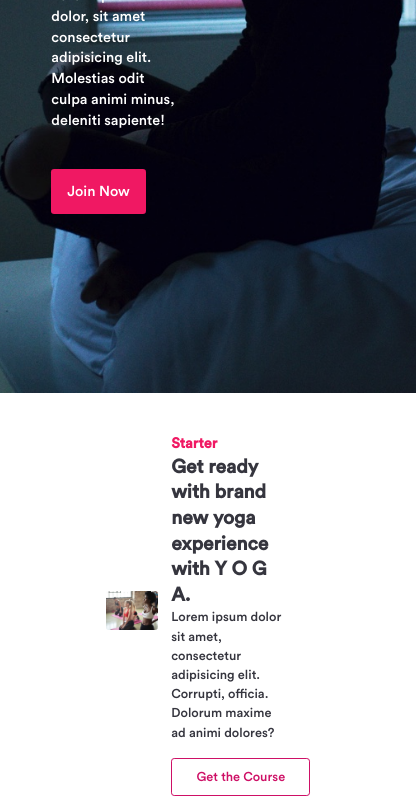
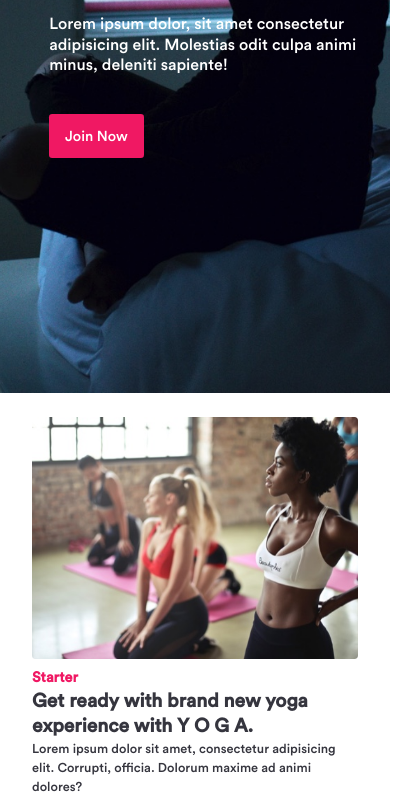
Before and after one commit to ruslancik/yoga, a website: page index.html in a window 390 px wide. Shown: the part 451-1261 px from the top of the page, 416 px wide, since content can reach past the window. Drawn offline with Linux system fonts and the light colour scheme.

Commit message:
media queris

```diff
--- a/index.html
+++ b/index.html
@@ -29,7 +29,7 @@
         <div id="container" class="section-features">
 
             <div class="row">
-                <div class="card card__right ">
+                <div class="card">
                     <div class="col-1-of-2">
                         <div class="card-image">
                                 <img src="img/course-img4.jpg" alt="girl doing yoga">
@@ -48,7 +48,7 @@
             </div>
 
             <div class="row">
-                <div class="card card__right ">
+                <div class="card card__reverse">
 
                         <div class="col-1-of-2">
                                 <div class="card-content ">
@@ -68,7 +68,7 @@
             </div>
 
                <div class="row">
-                    <div class="card card__right">
+                    <div class="card">
                             <div class="col-1-of-2">
                                 <div class="card-image">
                                         <img src="img/course-img2.jpg" alt="girl doing yoga">
@@ -327,7 +327,7 @@
                 </div>
 
                 <div class="row">
-                    <div class="card">
+                    <div class="card card__reverse">
                         <div class="col-1-of-2">
                             <div class="card-content">
                                 <h5 class="heading-5 text-primary">Experienced</h5>
--- a/sass/base/_base.scss
+++ b/sass/base/_base.scss
@@ -35,6 +35,12 @@ body {
 #container{
     width: 80%;
     margin: 0 auto;
+    @include respond(tab-port) { // width < 900?
+        width: 90%;
+    }
+    @include respond(phone) { // width < 900?
+        width: 100%;
+    }
 }
 
 a {
--- a/sass/layout/_blogpost.scss
+++ b/sass/layout/_blogpost.scss
@@ -8,7 +8,10 @@
 
     &__img {
         height: 13rem;
-         width: 100%
+         width: 100%;
+         @include respond(phone) {
+            height: 20rem;
+        }
     }
 
     &__content{
--- a/sass/layout/_feature.scss
+++ b/sass/layout/_feature.scss
@@ -5,13 +5,24 @@
     display: flex;
     justify-content: center;
     align-items: center;
+    @include respond(tab-port) { // width < 900?
+        flex-direction: column;
+        margin: 3rem 1rem;
+    }
 
+    &__reverse {
+        @include respond(tab-port) { // width < 900?
+            flex-direction: column-reverse;
+        }
+    }
     &-image {
         width: 80%;
         display: flex;
         justify-content: center;
         align-items: center;
-
+        @include respond(phone) { // width < 900?
+            width: 100%;
+        }
         img {
             width: 100%;
             height: auto;
@@ -26,7 +37,9 @@
             justify-content: center;
             flex-direction: column;
             align-items: center;
-
+            @include respond(phone) { // width < 900?
+                width: 100%;
+            }
             button {
                 align-self: flex-start;
             }
--- a/sass/layout/_footer.scss
+++ b/sass/layout/_footer.scss
@@ -9,21 +9,41 @@
     align-items: flex-start;
     flex-wrap: wrap;
     padding-bottom: 8rem;
+    @include respond(phone) {
+
+        flex-direction: column;
+        justify-content: center;
+        align-items: center;
+        padding-bottom: 3rem;
+    }
 
     &__section {
+        @include respond(phone) {
+            padding-bottom: 2rem;
+        }
         p {
             padding-bottom: 1rem;
             font-size: 1.4rem;
             color: $charcoal-grey-two;
+
         }
         h6 {
-            padding-bottom: 1.5rem;;
+            padding-bottom: 1.5rem;
+            @include respond(phone) {
+                text-align: center;
+            }
+
         }
 
 
         &--items {
             list-style: none;
             padding: 1rem 0;
+            @include respond(phone) {
+                padding-top: 0.4rem;
+                text-align: center;
+            }
+
             a {
                 text-decoration: none;
                 font-size: 1.4rem;
@@ -69,13 +89,28 @@
     align-items: flex-start;
     flex-wrap: wrap;
     padding: 3rem 0 6rem 0;
+    @include respond(tab-port) {
+        flex-direction: column;
+        align-items: center;
+        justify-content: center;
+    }
 
+    &-social .fnav-items__link {
+        display: inline-block;
+    }
 
     &-items__link {
         list-style: none;
         display: inline-block;
         color: $charcoal-grey-two;
         font-size: 1.4rem;
+        @include respond(tab-port) {
+            display: flex;
+            flex-direction: column;
+            justify-content: center;
+            padding: 1rem;
+            text-align: center;
+        }
 
         a {
             color: $charcoal-grey-two;
--- a/sass/layout/_header.scss
+++ b/sass/layout/_header.scss
@@ -1,6 +1,6 @@
 .header {
     grid-template-columns: 1 / -1;
-    background-image: url(/img/hero-img.jpg);
+    background-image: url(../img/hero-img.jpg);
     background-position: top;
     background-size:cover;
     display: grid;
@@ -15,6 +15,14 @@
     margin-top: 2rem;
     color: $white;
     font-size: 1.8rem;
+    @include respond(phone) {
+        grid-column: 1 / -1;
+       flex-direction: column;
+       justify-content: flex-start;
+       align-items: center;
+       padding: 2rem 0;
+     }
+
 
     &-items {
         text-decoration: none;
@@ -23,12 +31,21 @@
         a {
             color: $white;
             padding: 2rem;
+            @include respond(phone) {
+
+            padding: 0 2rem;
+
+            }
+
         }
     }
 }
 
 .logo {
     font-size: 2.4rem;
+    @include respond(phone) {
+      padding-bottom: 3rem;
+     }
 }
 
 .header-content {
@@ -38,6 +55,28 @@
     justify-content: flex-start;
     align-items: flex-start;
     flex-direction: column;
+    @include respond(tab-port) {
+        grid-column: 3 / -1;
+
+        .heading-5 {
+            font-size: 2.5rem;
+        }
+        .heading-1 {
+            font-size: 5.5rem;
+        }
+
+        @include respond(phone) {
+            .heading-5 {
+                font-size: 2rem;
+            }
+            .heading-1 {
+                font-size: 4rem;
+            }
+         }
+
+    }
+
+
 
     h1{
         margin-bottom: 3.2rem;
--- a/sass/layout/_store.scss
+++ b/sass/layout/_store.scss
@@ -15,15 +15,24 @@
     justify-content: center;
     align-items: center;
     &-large {
-        height: 400px;
-        width: 200px;
+        height: 40rem;
+        width: 20rem;
+        @include respond(phone) {
+            height: 30rem;
+            width: auto;
+        }
 
     }
 
     &-small {
         margin: 0 0 0 2rem;
-        height: 320px;
-        width: 170px;
+        height: 32rem;
+        width: 17rem;
+        @include respond(phone) {
+            height: 25rem;
+            width: auto;
+            margin: 0 1rem;
+        }
     }
 
     &-content {
@@ -32,6 +41,12 @@
         align-items: flex-start;
         flex-direction: column;
         padding: 4rem 10rem;
+        @include respond(tab-port) {
+            padding: 2rem 1rem;
+        }
+        @include respond(phone) {
+            padding: 2rem 1rem;
+        }
 
         &__store {
             img {
```
Also changed, not shown: css/style.css.
